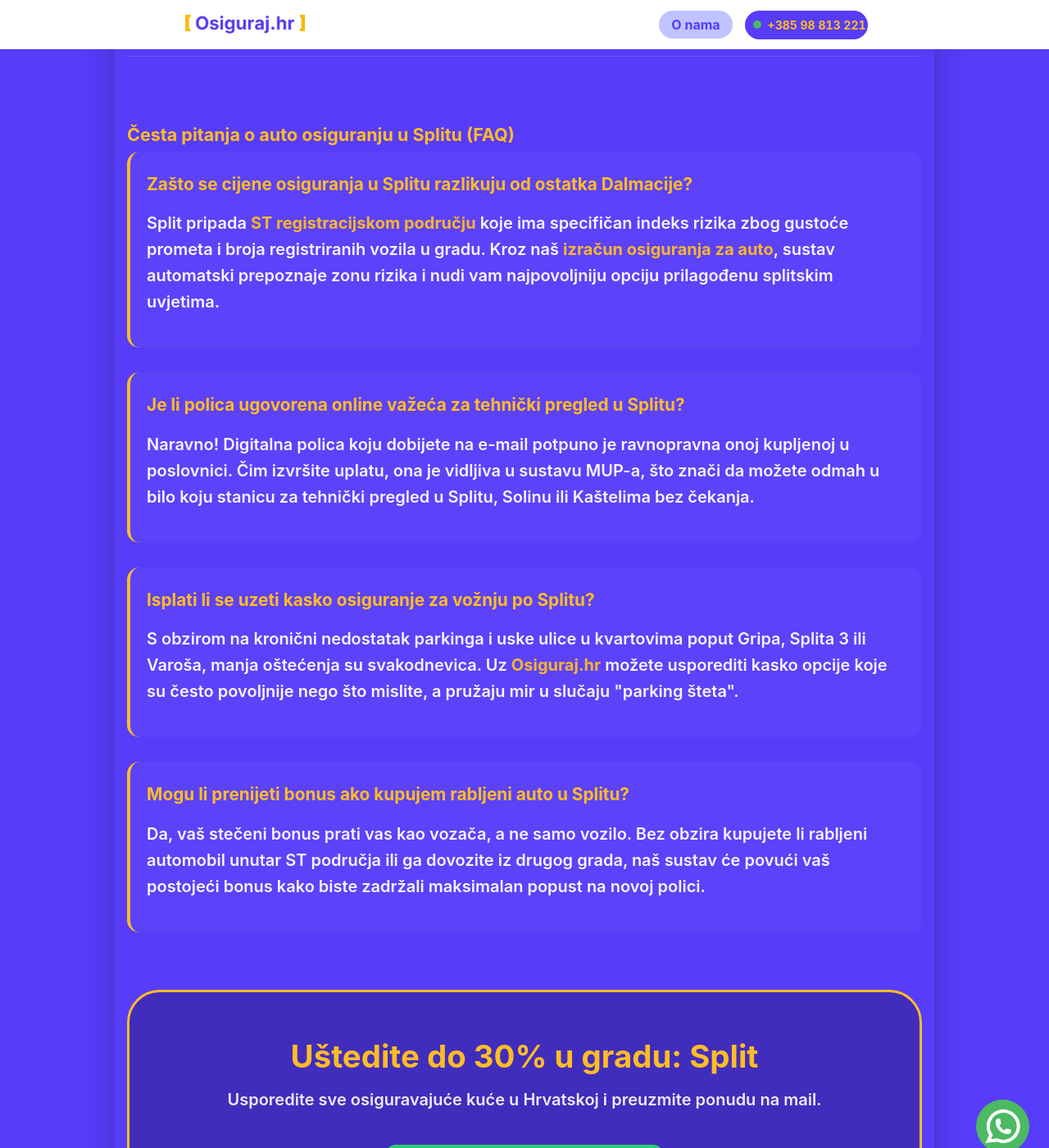
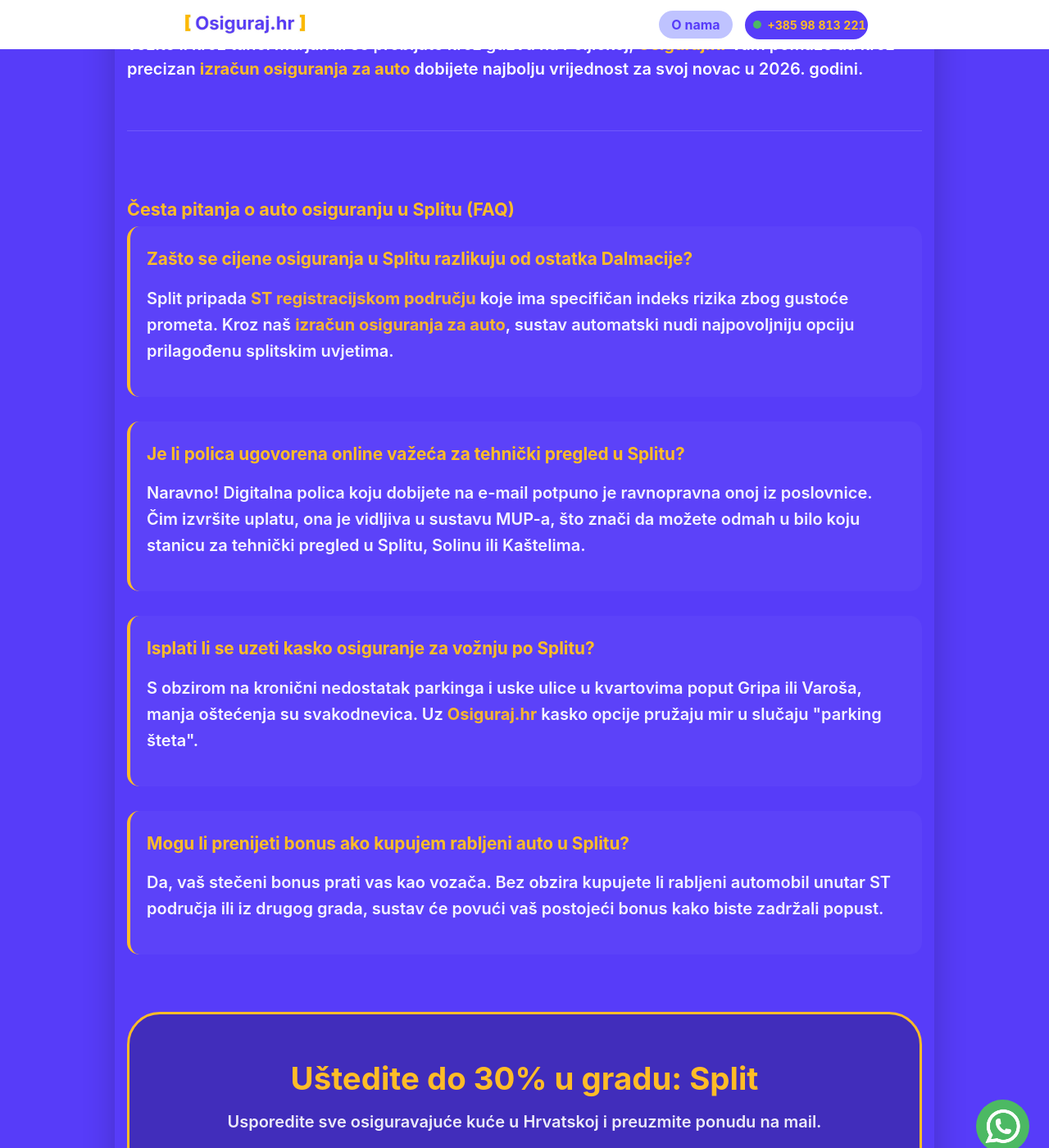
Before and after one commit to Filip-Gale/OsigurajHR, a Jekyll site: the page built from auto-osiguranje/split.md, in a window 1280 px wide and 1400 px high, scrolled down 1472 px. Shown: the whole window at 82% size. Built offline with Jekyll 4.4.1, drawn with Linux system fonts in a browser that asks for light colours; some of the changed text lies outside the part shown.

Commit message:
Update split.md

```diff
--- a/auto-osiguranje/split.md
+++ b/auto-osiguranje/split.md
@@ -18,7 +20,7 @@
 
 * **Maksimalna ušteda:** Uspoređujemo ponude više od 10 osiguravatelja kako biste uštedjeli do 30%.
 * **Sveobuhvatna zaštita:** Birajte između obveznog auto osiguranja, kasko polica ili dodatnih opcija poput pomoći na cesti.
-* **Lokalna podrška:** Naš tim nudi istu razinu preciznosti koju pružamo i vozačima u [Rijeci](https://www.osiguraj.hr/auto-osiguranje/rijeka/) i ostatku Hrvatske.
+* **Lokalna podrška:** Naš tim nudi istu razinu preciznosti koju pružamo i vozačima u [Rijeci]({{ '/auto-osiguranje/rijeka/' | relative_url }}) i ostatku Hrvatske.
 
 ### Pametan izračun za pametne vozače
 
@@ -29,21 +31,21 @@
 
     <div class="faq-item">
         <h4>Zašto se cijene osiguranja u Splitu razlikuju od ostatka Dalmacije?</h4>
-        <p>Split pripada <strong>ST registracijskom području</strong> koje ima specifičan indeks rizika zbog gustoće prometa i broja registriranih vozila u gradu. Kroz naš <strong>izračun osiguranja za auto</strong>, sustav automatski prepoznaje zonu rizika i nudi vam najpovoljniju opciju prilagođenu splitskim uvjetima.</p>
+        <p>Split pripada <strong>ST registracijskom području</strong> koje ima specifičan indeks rizika zbog gustoće prometa. Kroz naš <strong>izračun osiguranja za auto</strong>, sustav automatski nudi najpovoljniju opciju prilagođenu splitskim uvjetima.</p>
     </div>
 
     <div class="faq-item">
         <h4>Je li polica ugovorena online važeća za tehnički pregled u Splitu?</h4>
-        <p>Naravno! Digitalna polica koju dobijete na e-mail potpuno je ravnopravna onoj kupljenoj u poslovnici. Čim izvršite uplatu, ona je vidljiva u sustavu MUP-a, što znači da možete odmah u bilo koju stanicu za tehnički pregled u Splitu, Solinu ili Kaštelima bez čekanja.</p>
+        <p>Naravno! Digitalna polica koju dobijete na e-mail potpuno je ravnopravna onoj iz poslovnice. Čim izvršite uplatu, ona je vidljiva u sustavu MUP-a, što znači da možete odmah u bilo koju stanicu za tehnički pregled u Splitu, Solinu ili Kaštelima.</p>
     </div>
 
     <div class="faq-item">
         <h4>Isplati li se uzeti kasko osiguranje za vožnju po Splitu?</h4>
-        <p>S obzirom na kronični nedostatak parkinga i uske ulice u kvartovima poput Gripa, Splita 3 ili Varoša, manja oštećenja su svakodnevica. Uz <strong>Osiguraj.hr</strong> možete usporediti kasko opcije koje su često povoljnije nego što mislite, a pružaju mir u slučaju "parking šteta".</p>
+        <p>S obzirom na kronični nedostatak parkinga i uske ulice u kvartovima poput Gripa ili Varoša, manja oštećenja su svakodnevica. Uz <strong>Osiguraj.hr</strong> kasko opcije pružaju mir u slučaju "parking šteta".</p>
     </div>
 
     <div class="faq-item">
         <h4>Mogu li prenijeti bonus ako kupujem rabljeni auto u Splitu?</h4>
-        <p>Da, vaš stečeni bonus prati vas kao vozača, a ne samo vozilo. Bez obzira kupujete li rabljeni automobil unutar ST područja ili ga dovozite iz drugog grada, naš sustav će povući vaš postojeći bonus kako biste zadržali maksimalan popust na novoj polici.</p>
+        <p>Da, vaš stečeni bonus prati vas kao vozača. Bez obzira kupujete li rabljeni automobil unutar ST područja ili iz drugog grada, sustav će povući vaš postojeći bonus kako biste zadržali popust.</p>
     </div>
 </div>
```
Also changed, not shown: other parts of auto-osiguranje/split.md (+3 -1 lines).
